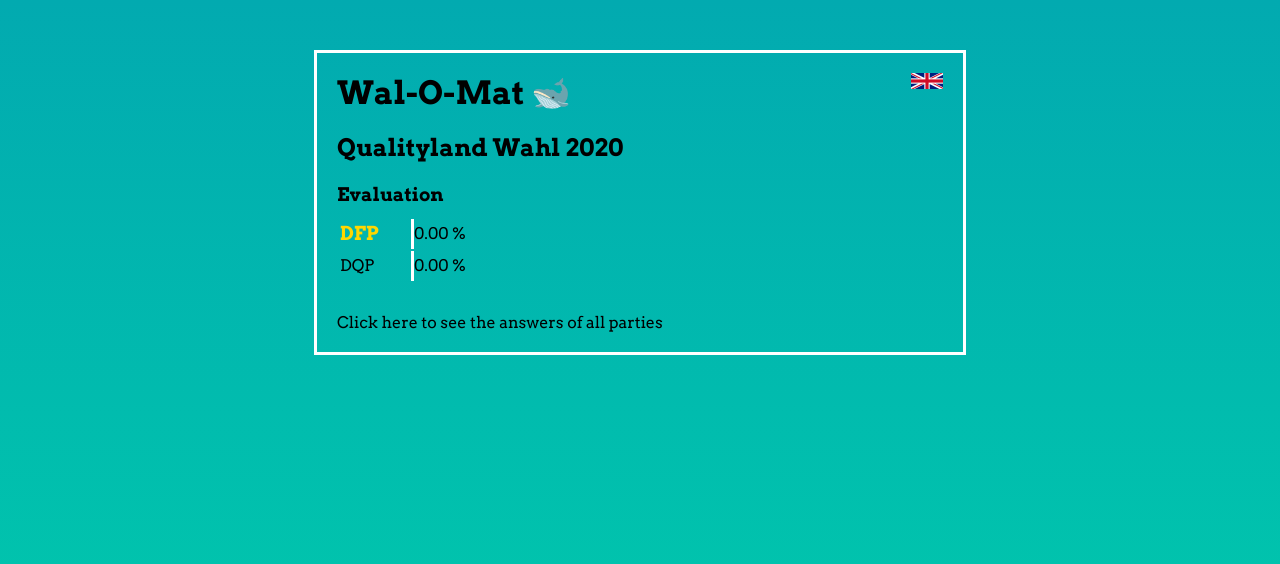
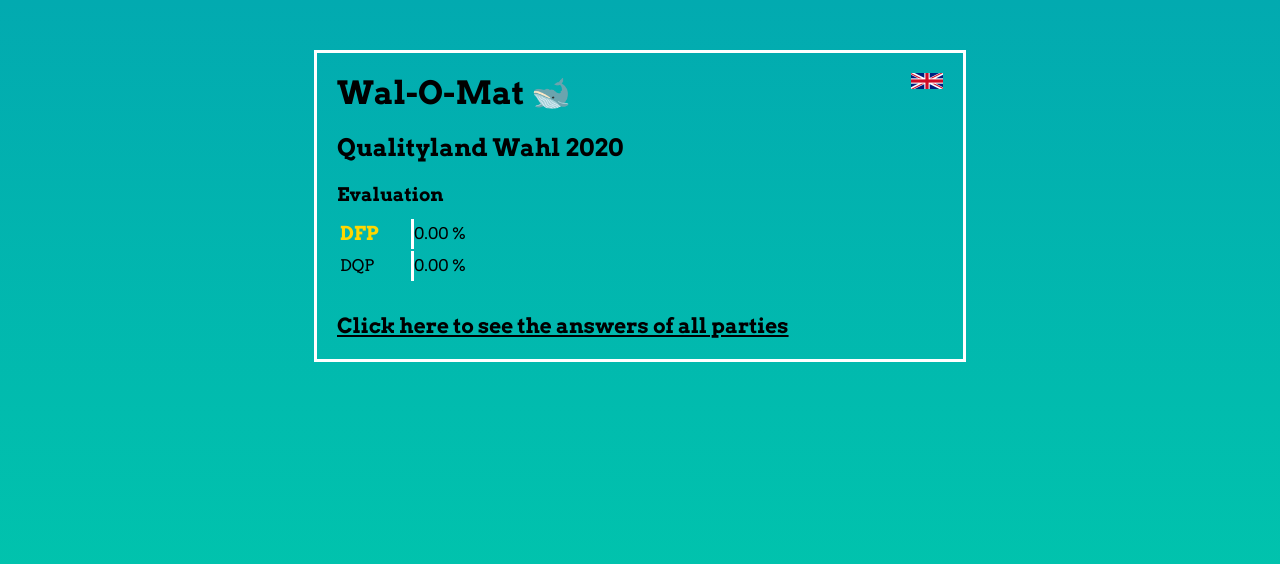
Before and after one commit to dieliste/walomat, a Django app: page /de/qualityland-wahl-2020/result/ in a window 1280 px wide. Shown: the top 564 px of the page. Run offline with Django 3.2, Linux system fonts and the light colour scheme; data comes from the database, SQL or seed files in the repository; some web fonts are replaced.

Commit message:
Emphasize all answers link

```diff
--- a/static/style.css
+++ b/static/style.css
@@ -299,3 +299,9 @@ div.result table tr td:last-child,
 div.result table tr th:last-child {
 	border-right: 0;
 }
+
+div.result a {
+	text-decoration: underline;
+    font-weight: bold;
+    font-size: 1.3em;
+}
```
